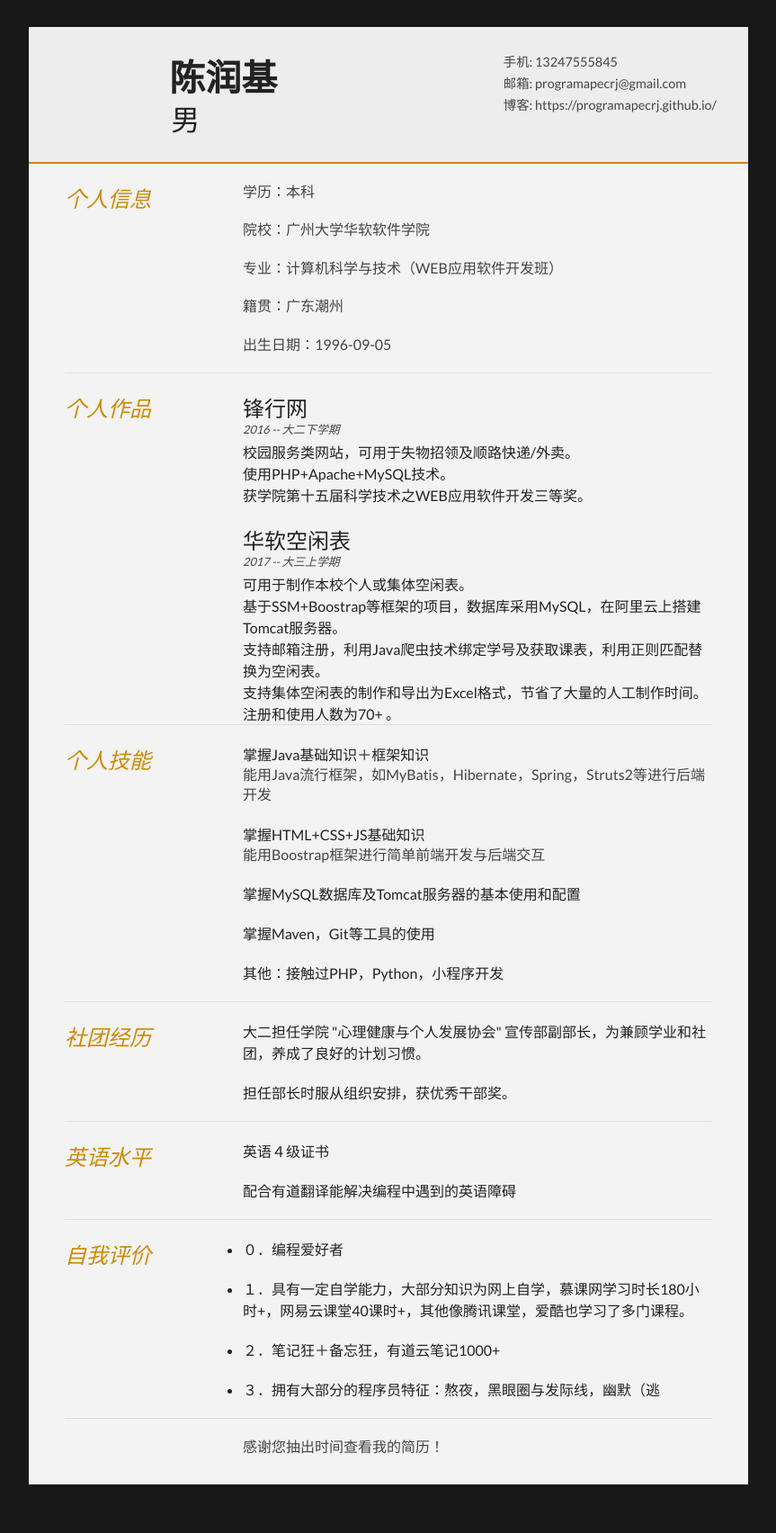
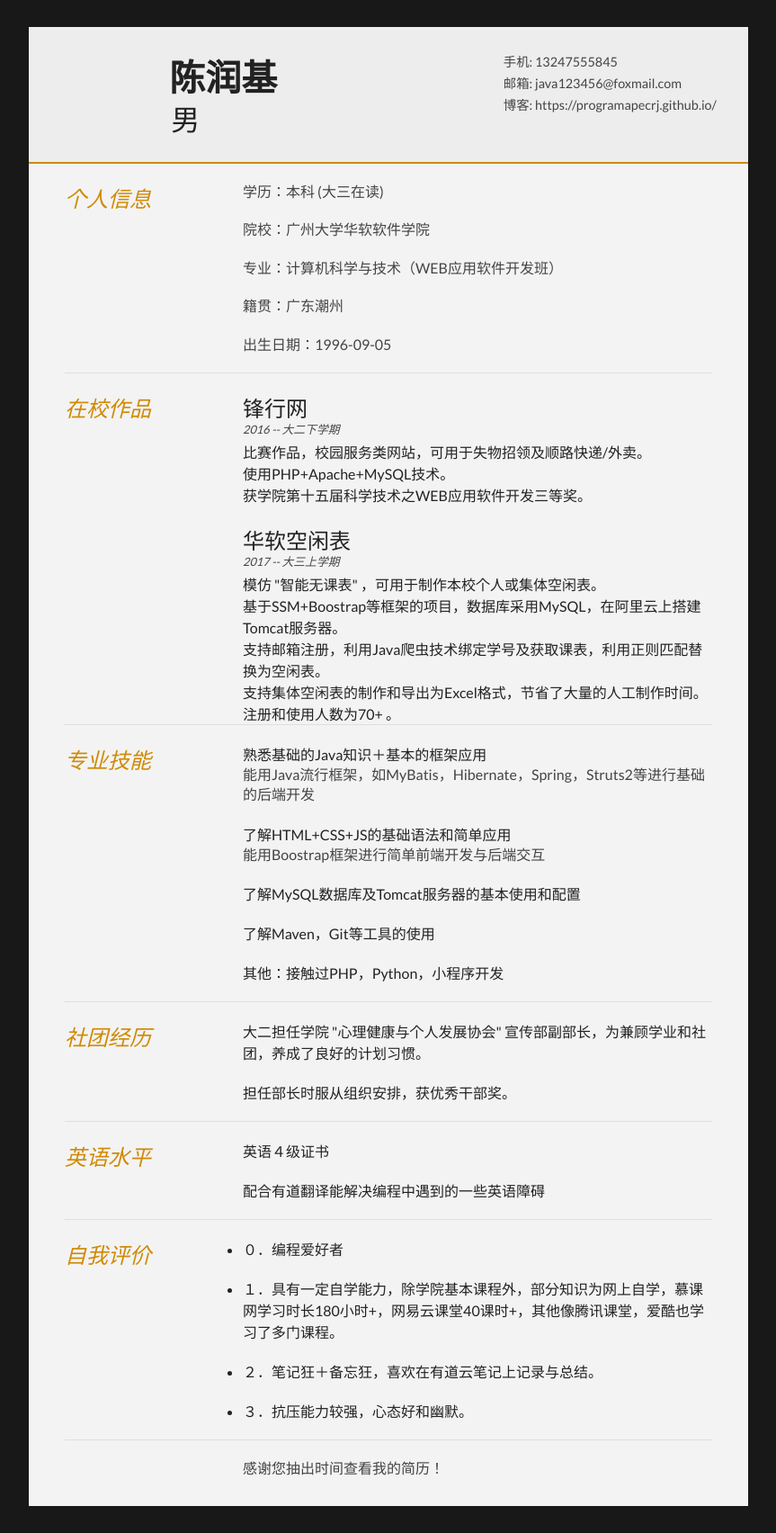
Before and after one commit to ProgramApeCrj/programapecrj.github.io, a Jekyll site: the page built from _posts/2018-05-01-resume.html, in a window 1280 px wide. Shown: the whole page at 90% size, without its empty margins (208-1071 px from the left). Built offline with Jekyll 4.4.1, drawn with Linux system fonts in a browser that asks for light colours; before the commit the page ends 1680 px from its top, so only the background shows below that.

Commit message:
上传博客

```diff
--- a/_posts/2018-05-01-resume.html
+++ b/_posts/2018-05-01-resume.html
@@ -34,7 +34,7 @@ title : 我的个人简历（分类：个人信息）
 			<ul>
 
 				<li>手机: 13247555845</li>
-				<li>邮箱: <a>programapecrj@gmail.com</a></li>
+				<li>邮箱: <a>java123456@foxmail.com</a></li>
 				<li>博客: <a href="https://programapecrj.github.io/" target="_blank">
 					https://programapecrj.github.io/</a></li
 			</ul>
@@ -50,7 +50,7 @@ title : 我的个人简历（分类：个人信息）
 				</div>
 
 				<div class="sectionContent">
-					<p>学历：本科</p>
+					<p>学历：本科 (大三在读)</p>
 					<p>院校：广州大学华软软件学院</p>
 					<p>专业：计算机科学与技术（WEB应用软件开发班）</p>
 					<p>籍贯：广东潮州</p>
@@ -63,14 +63,14 @@ title : 我的个人简历（分类：个人信息）
 
 		<section>
 			<div class="sectionTitle">
-				<h1>个人作品</h1>
+				<h1>在校作品</h1>
 			</div>
 
 			<div class="sectionContent">
 				<article>
 					<h2>锋行网</h2>
 					<p class="subDetails"> 2016 -- 大二下学期</p>
-					<h3>校园服务类网站，可用于失物招领及顺路快递/外卖。</h3>
+					<h3>比赛作品，校园服务类网站，可用于失物招领及顺路快递/外卖。</h3>
 					<h3>使用PHP+Apache+MySQL技术。</h3>
 					<h3>获学院第十五届科学技术之WEB应用软件开发三等奖。</h3>
 					<p></p>
@@ -80,7 +80,7 @@ title : 我的个人简历（分类：个人信息）
 				<article>
 					<h2>华软空闲表</h2>
 					<p class="subDetails"> 2017 -- 大三上学期</p>
-					<h3>可用于制作本校个人或集体空闲表。</h3>
+					<h3>模仿 "智能无课表" ，可用于制作本校个人或集体空闲表。</h3>
 					<h3>基于SSM+Boostrap等框架的项目，数据库采用MySQL，在阿里云上搭建Tomcat服务器。</h3>
 					<h3>支持邮箱注册，利用Java爬虫技术绑定学号及获取课表，利用正则匹配替换为空闲表。</h3>
 					<h3>支持集体空闲表的制作和导出为Excel格式，节省了大量的人工制作时间。</h3>
@@ -95,27 +95,27 @@ title : 我的个人简历（分类：个人信息）
 
 		<section>
 			<div class="sectionTitle">
-				<h1>个人技能</h1>
+				<h1>专业技能</h1>
 			</div>
 
 			<div class="sectionContent">
 				<article>
-					<h3>掌握Java基础知识＋框架知识</h3>
-					<p>能用Java流行框架，如MyBatis，Hibernate，Spring，Struts2等进行后端开发</p>
+					<h3>熟悉基础的Java知识＋基本的框架应用</h3>
+					<p>能用Java流行框架，如MyBatis，Hibernate，Spring，Struts2等进行基础的后端开发</p>
 				</article>
 
 				<article>
-					<h3>掌握HTML+CSS+JS基础知识</h3>
+					<h3>了解HTML+CSS+JS的基础语法和简单应用</h3>
 					<p>能用Boostrap框架进行简单前端开发与后端交互</p>
 				</article>
 
 				<article>
-					<h3>掌握MySQL数据库及Tomcat服务器的基本使用和配置</h3>
+					<h3>了解MySQL数据库及Tomcat服务器的基本使用和配置</h3>
 					<p></p>
 				</article>
 
 				<article>
-					<h3>掌握Maven，Git等工具的使用</h3>
+					<h3>了解Maven，Git等工具的使用</h3>
 					<p></p>
 				</article>
 
@@ -154,7 +154,7 @@ title : 我的个人简历（分类：个人信息）
 				<article>
 					<h3>英语４级证书</h3>
 					<p></p>
-					<h3>配合有道翻译能解决编程中遇到的英语障碍</h3>
+					<h3>配合有道翻译能解决编程中遇到的一些英语障碍</h3>
 					<p></p>
 				</article>
 
@@ -173,10 +173,10 @@ title : 我的个人简历（分类：个人信息）
 					<ul>
 					   	 <li>０．编程爱好者</li>
 							<p></p>
-						 <li>１．具有一定自学能力，大部分知识为网上自学，慕课网学习时长180小时+，网易云课堂40课时+，其他像腾讯课堂，爱酷也学习了多门课程。</li>			<p></p>
-						 <li>２．笔记狂＋备忘狂，有道云笔记1000+</li>
+						 <li>１．具有一定自学能力，除学院基本课程外，部分知识为网上自学，慕课网学习时长180小时+，网易云课堂40课时+，其他像腾讯课堂，爱酷也学习了多门课程。</li>			<p></p>
+						 <li>２．笔记狂＋备忘狂，喜欢在有道云笔记上记录与总结。</li>
 							<p></p>
-						 <li>３．拥有大部分的程序员特征：熬夜，黑眼圈与发际线，幽默（逃</li>
+						 <li>３．抗压能力较强，心态好和幽默。</li>
 							<p></p>
 					</ul>
 				</article>
```
